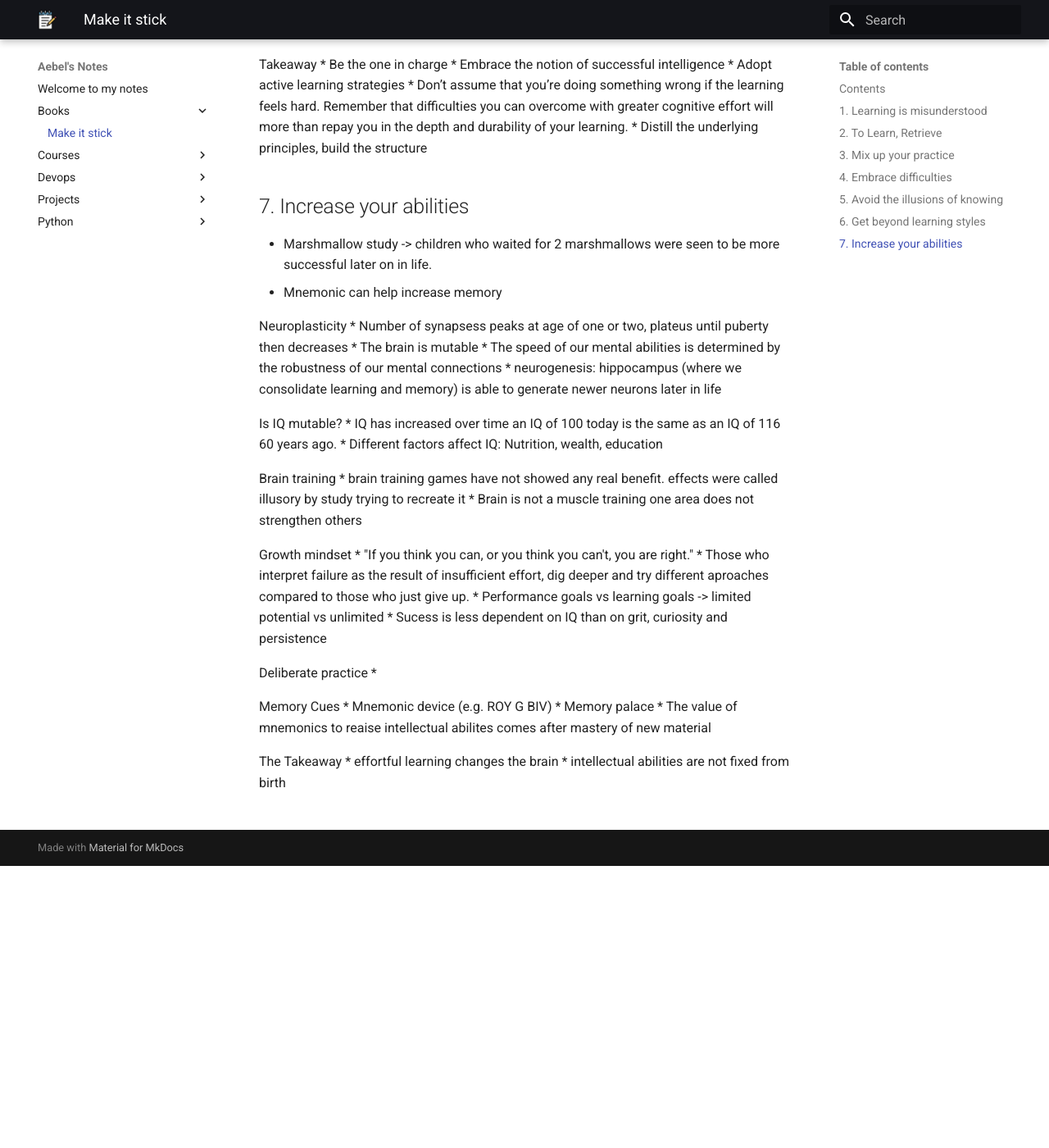
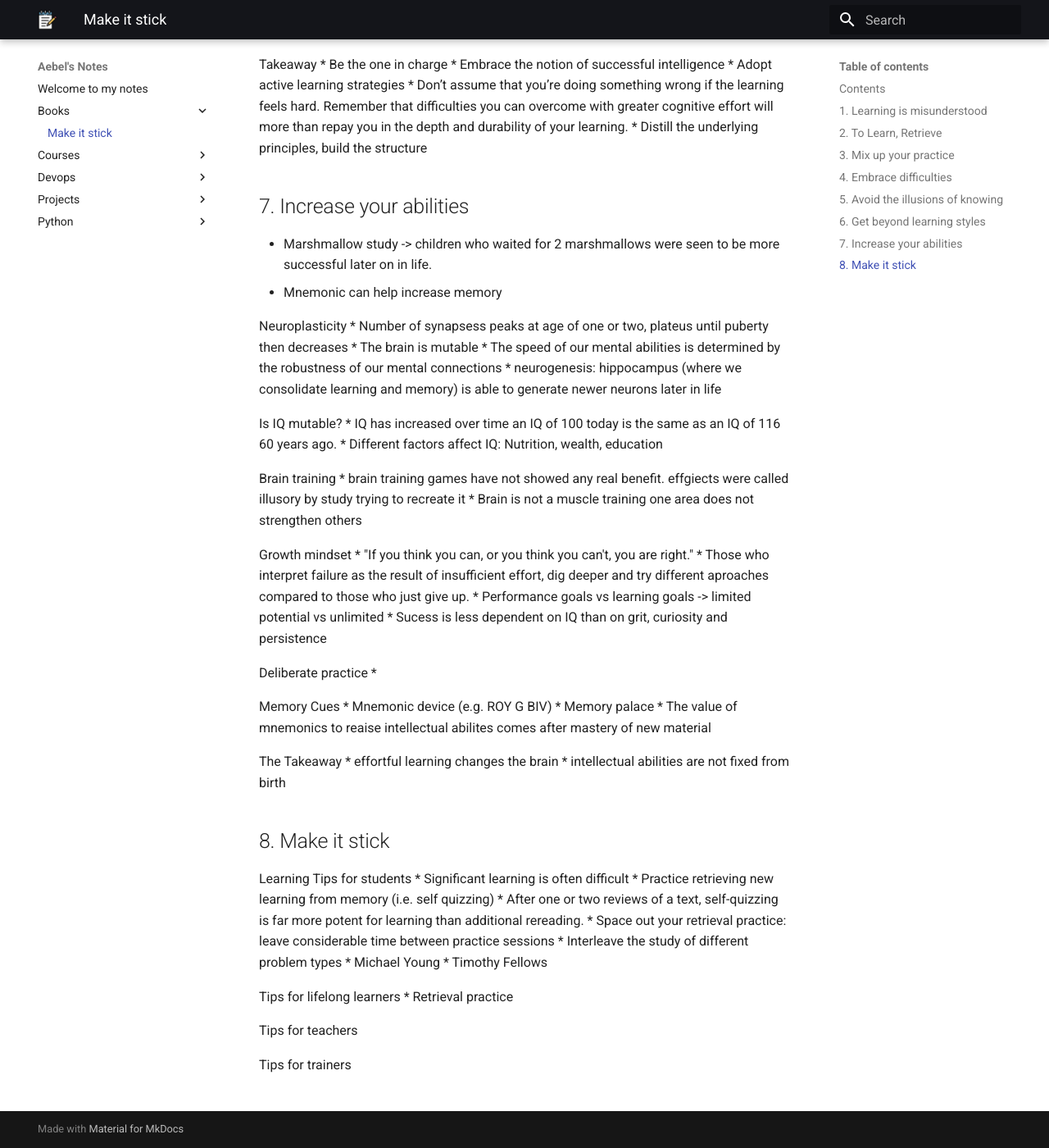
Before and after one commit to Aebel-Shajan/notes, an MkDocs documentation site: the page built from docs/books/make-it-stick.md, in a window 1280 px wide and 1400 px high, scrolled down 4947 px. Shown: the whole window at 82% size. Built offline with MkDocs 1.6.1 and Material for MkDocs 9.7.7, drawn with Linux system fonts in a browser that asks for light colours; before the commit the page ends 6003 px from its top, so only the background shows below that.

Commit message:
Add notes for make-it-stick chapter 8.

```diff
--- a/docs/books/make-it-stick.md
+++ b/docs/books/make-it-stick.md
@@ -236,7 +236,7 @@ Is IQ mutable?
 * Different factors affect IQ: Nutrition, wealth, education
 
 Brain training
-* brain training games have not showed any real benefit. effects were called illusory by study trying to recreate it
+* brain training games have not showed any real benefit. effgiects were called illusory by study trying to recreate it
 * Brain is not a muscle training one area does not strengthen others
 
 Growth mindset
@@ -256,3 +256,21 @@ Memory Cues
 The Takeaway
 * effortful learning changes the brain
 * intellectual abilities are not fixed from birth
+
+## 8. Make it stick
+
+Learning Tips for students
+* Significant learning is often difficult
+* Practice retrieving new learning from memory (i.e. self quizzing)
+* After one or two reviews of a text, self-quizzing is far more potent for learning than additional rereading.
+* Space out your retrieval practice: leave considerable time between practice sessions
+* Interleave the study of different problem types
+* Michael Young
+* Timothy Fellows
+
+Tips for lifelong learners
+* Retrieval practice
+
+Tips for teachers
+
+Tips for trainers
```
